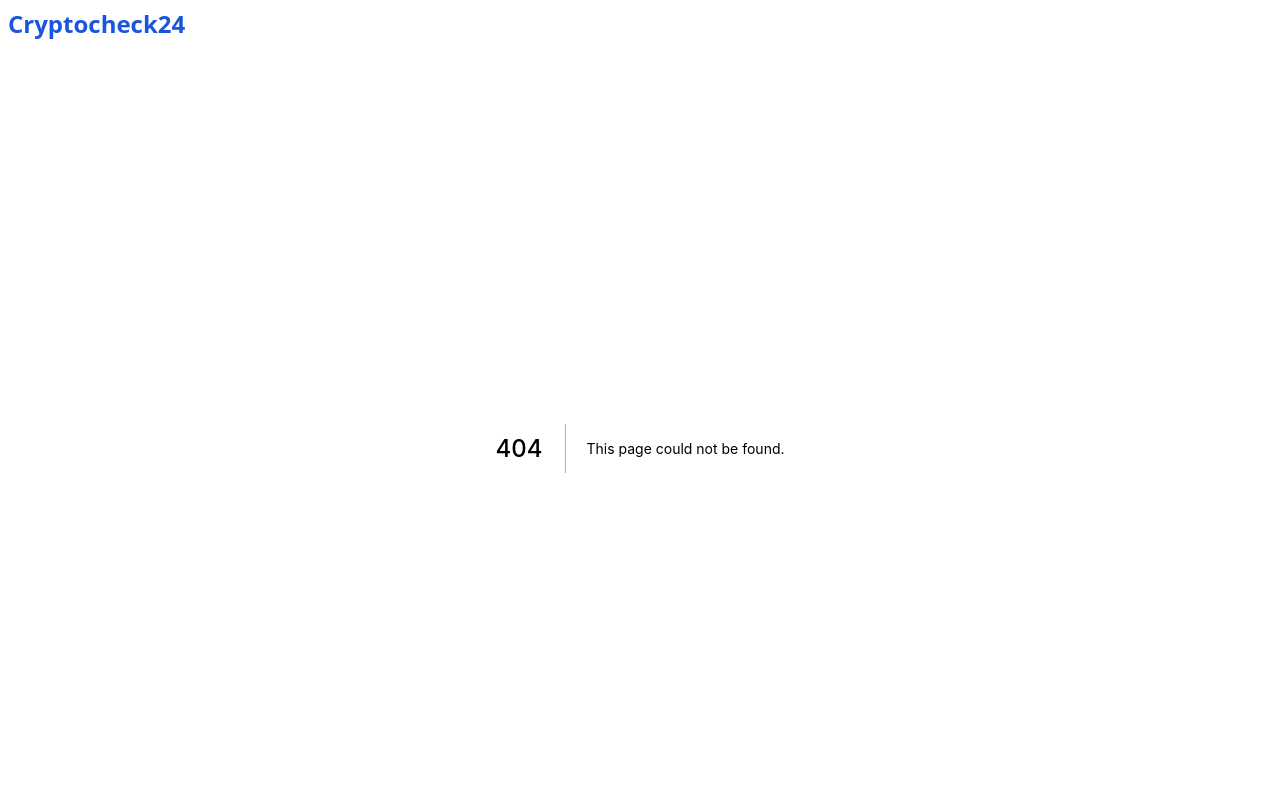
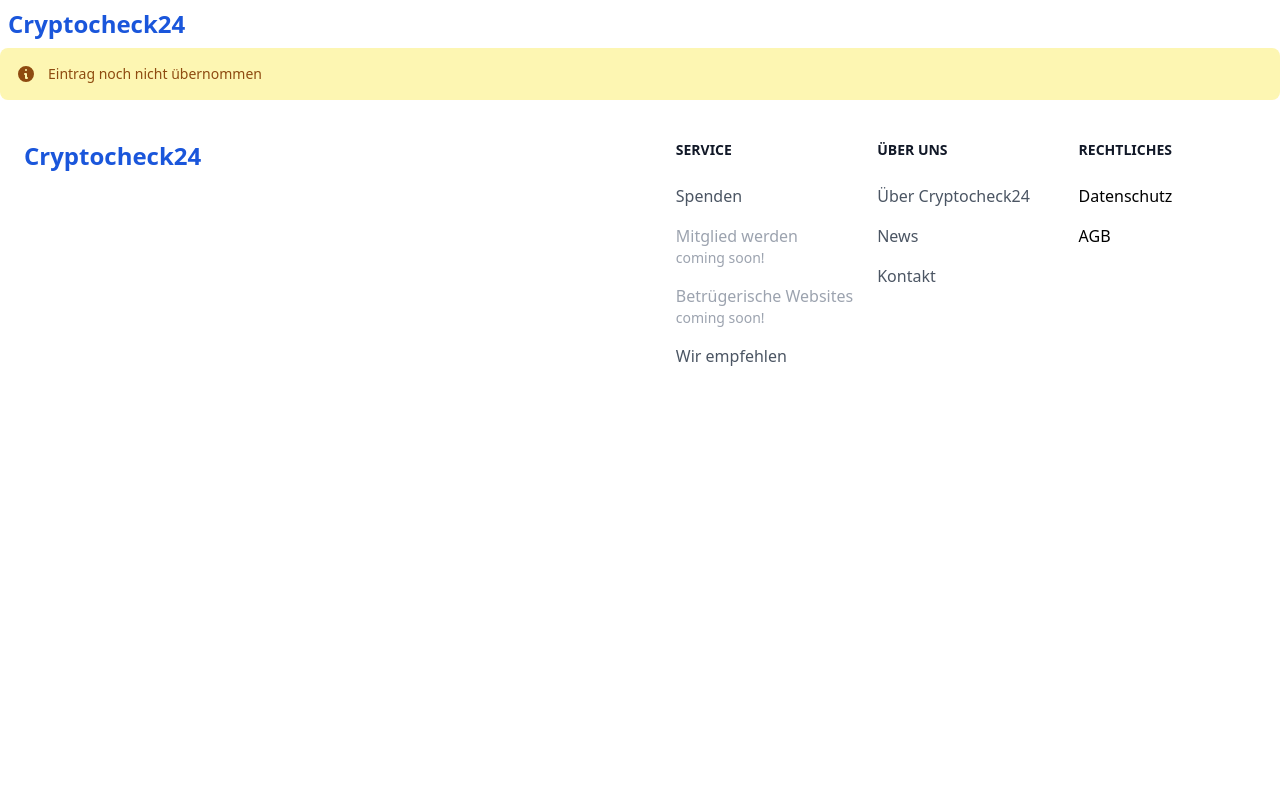
Before and after one commit to Remofurrer/cryptocheck24, a Next.js app: page /components/Takeover in a window 1280 px wide. Before the commit this address had no page. Shown: the top 800 px of the page. Built offline with nearby package versions, Linux system fonts and the light colour scheme.

Commit message:
added Takeover information

```diff
--- /dev/null
+++ b/pages/components/Takeover.js
@@ -0,0 +1,20 @@
+import React from 'react'
+import Link from 'next/link'
+
+const Takeover = () => {
+
+    return (
+    <div>
+        <Link href="/TakeoverModal">
+            <div className="cursor-pointer flex p-4 mb-4 text-sm text-yellow-700 bg-yellow-100 rounded-lg dark:bg-yellow-200 dark:text-yellow-800" role="alert">
+                <svg aria-hidden="true" className="flex-shrink-0 inline w-5 h-5 mr-3" fill="currentColor" viewBox="0 0 20 20" xmlns="http://www.w3.org/2000/svg"><path fillRule="evenodd" d="M18 10a8 8 0 11-16 0 8 8 0 0116 0zm-7-4a1 1 0 11-2 0 1 1 0 012 0zM9 9a1 1 0 000 2v3a1 1 0 001 1h1a1 1 0 100-2v-3a1 1 0 00-1-1H9z" clipRule="evenodd"></path></svg>
+                <div>
+                    <span className="font-medium">Eintrag noch nicht übernommen</span>
+                </div>
+            </div>
+        </Link>
+    </div>
+  )
+}
+
+export default Takeover
--- a/pages/post/[slug].js
+++ b/pages/post/[slug].js
@@ -3,6 +3,7 @@
 import {PortableText} from '@portabletext/react';
 import imageUrlBuilder from '@sanity/image-url';
 import client from '../../client'
+import Takeover from '../../../pages/components/Takeover';
 
 function urlFor (source) {
   return imageUrlBuilder(client).image(source)
@@ -56,6 +57,7 @@
                 {categories?.map((category, id) => <li key={id}>{category}</li>)}
               </ul>
             )}
+            <Takeover />
             <hr></hr>
             <p className='text-sm text-gray-500'>{title} akzeptiert</p>
             <div className='flex space-x-3'>
```
